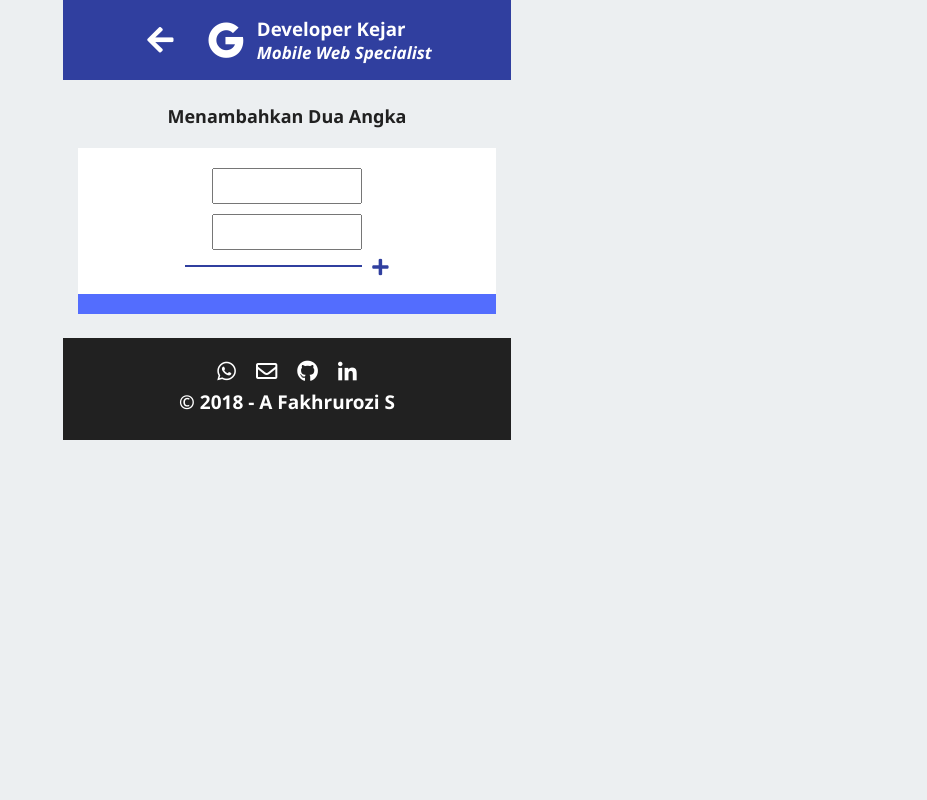
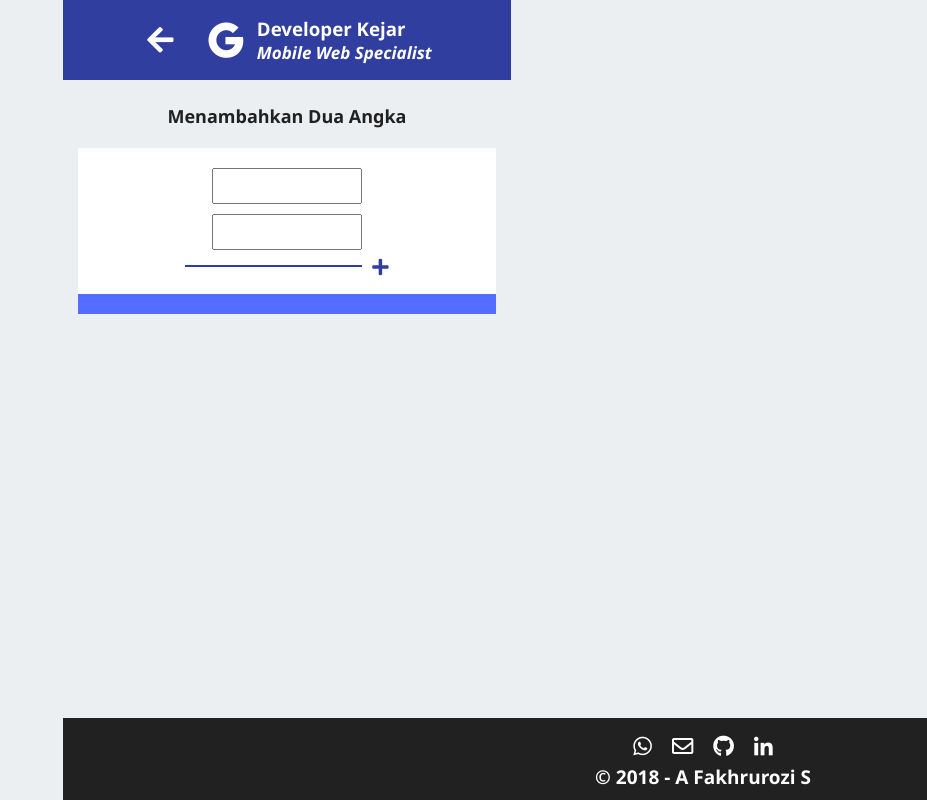
Before and after one commit to haifahrul/google-mws, a plain HTML site: page public/project1/index.html in a window 1280 px wide. Shown: the whole page, without its empty margins (353-1280 px from the left). Drawn offline with Linux system fonts and the light colour scheme.

Commit message:
fix bug css

```diff
--- a/public/css/main.scss
+++ b/public/css/main.scss
@@ -15,6 +15,7 @@ body {
   grid-template-rows: 10vh 15vh 13vh;
   grid-gap: 4px;
   width: 100%;
+  height: 100%;
 }
 
 @media screen and (min-width: 981px) {
@@ -32,7 +33,7 @@ body {
 }
 
 .wrap {
-  display: grid;
+  display: block;
   grid-column: 1/5;
   grid-row: 2/5;
   margin-left: 15px;
@@ -147,7 +148,14 @@ body {
   background: $primary-text-color;
   grid-column: 1/5;
   grid-row: 5/5;
-  padding: 15px;
+  // padding: 15px;
+  padding-top: 10px;
+  position: fixed;
+  // left: 50%;
+  bottom: 0;
+  width: 100%;
+  // height: 46px;
+  // max-width: 480px;
   a {
     color: white;
     text-decoration: none;
```
Also changed, not shown: public/css/main.css.
